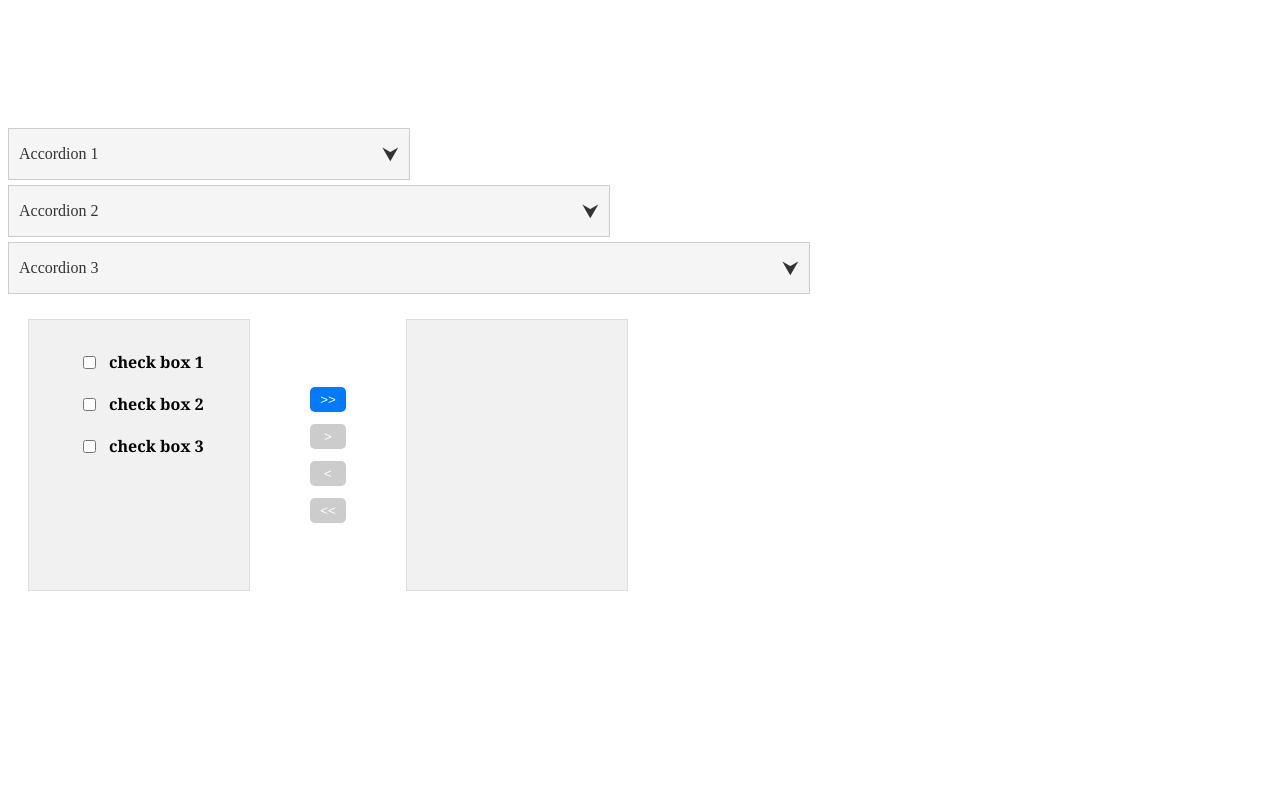
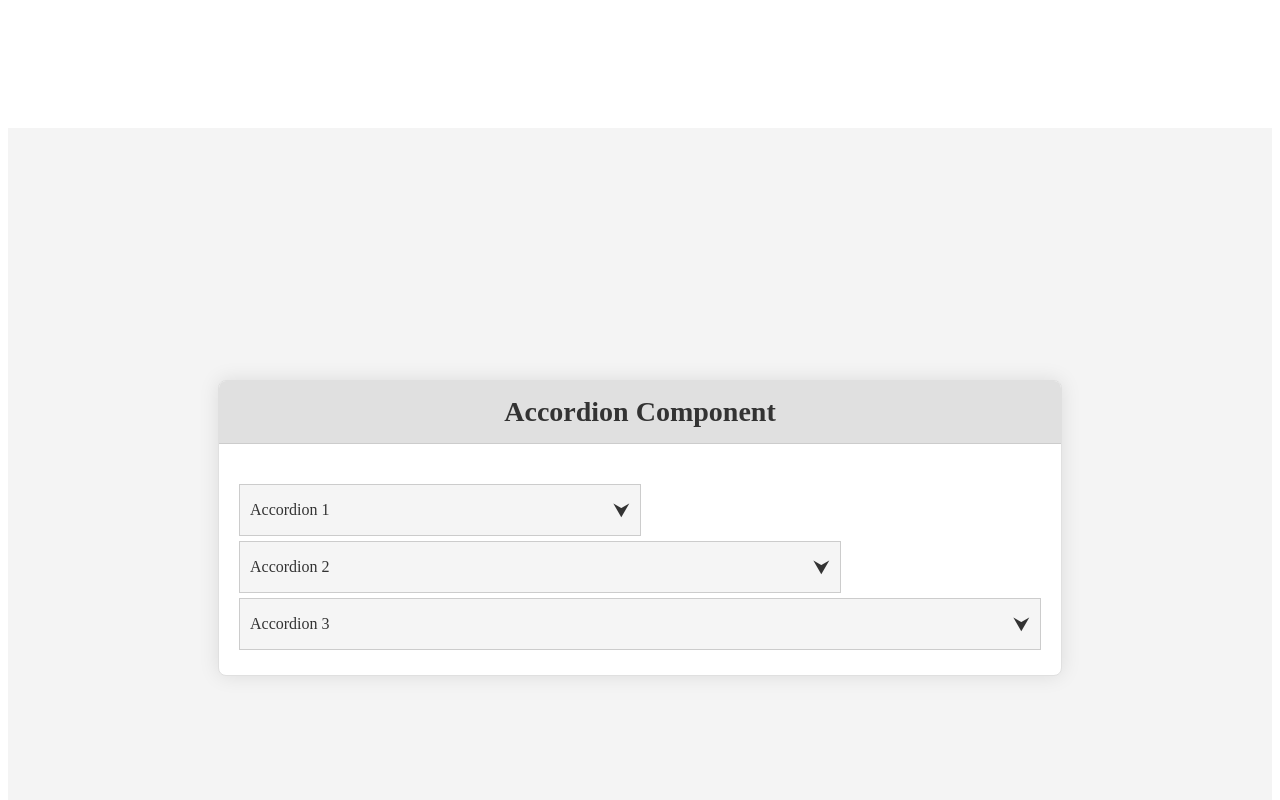
Before and after one commit to kartik-fsd/profile_, a React (Vite) app: page / in a window 1280 px wide. Shown: the part 680-1480 px from the top of the page. Before the commit the page ends 1299 px from the top, so only its background shows below. Built offline with nearby package versions, Linux system fonts and the light colour scheme.

Commit message:
StopWatch is added

```diff
--- /dev/null
+++ b/Showcase/index.css
@@ -0,0 +1,37 @@
+/* Component Showcase Container */
+.component-showcase {
+    display: flex;
+    justify-content: center;
+    align-items: center;
+    min-height: 100vh;
+    background-color: #f4f4f4; /* Light gray background */
+  }
+
+  /* Individual Component Demo */
+  .component-demo {
+    border: 1px solid #e0e0e0; /* Light border */
+    border-radius: 8px;
+    overflow: hidden;
+    box-shadow: 0 0 20px rgba(0, 0, 0, 0.1);
+    background-color: #fff;
+    margin: 20px;
+  }
+
+  /* Component Container */
+  .component-container {
+    padding: 20px;
+    /* Add specific styling for your displayed component here */
+  }
+
+  /* Heading for Component */
+  .component-heading {
+    font-size: 28px;
+    font-weight: bold;
+    margin-top: 0;
+    margin-bottom: 20px;
+    text-align: center;
+    color: #333; /* Dark text color */
+    padding: 15px 0;
+    background-color: #e0e0e0; /* Light gray background for heading */
+    border-bottom: 1px solid #ccc; /* Border for heading */
+  }
--- /dev/null
+++ b/Showcase/index.jsx
@@ -0,0 +1,22 @@
+import PropTypes from 'prop-types';
+import './index.css'; // Import CSS for styling
+
+function ComponentView({ Component ,title}) {
+  return (
+    <div className="component-showcase">
+      <div className="component-demo">
+      <h3 className="component-heading">{title} Component</h3>
+        <div className="component-container">
+          <Component /> {/* Render the provided component */}
+        </div>
+      </div>
+    </div>
+  );
+}
+
+ComponentView.propTypes = {
+  Component: PropTypes.elementType.isRequired,
+  title: PropTypes.string.isRequired,
+};
+
+export default ComponentView;
--- a/src/App.jsx
+++ b/src/App.jsx
@@ -2,8 +2,10 @@ import { motion } from "framer-motion";
 import "./App.css"
 import Accordion from "./Components/accordian/accordion";
 import List from "./Components/Transfer-List";
+import ComponentView from "../Showcase";
+import Stopwatch from "./Components/Stop-watch_Widget/stopwatch";
+
 const App = () => {
-
   return (
     <>
       <div className="video-background">
@@ -18,8 +20,9 @@ const App = () => {
           </motion.div>
         </div>
       </div>
-      <Accordion/>
-      <List/>
+      <ComponentView Component={Accordion} title="Accordion"/>
+      <ComponentView Component={List} title="List Transfer"/>
+      <ComponentView Component={Stopwatch} title="Stopwatch" />
     </>
   );
 };
--- /dev/null
+++ b/src/Components/Stop-watch_Widget/stopwatch.css
@@ -0,0 +1,49 @@
+/* stopwatch.css */
+
+/* Color palette */
+:root {
+    --primary-color: #4CAF50; /* Green */
+    --secondary-color: #ff9800; /* Orange */
+    --background-color: #f4f4f4; /* Light grey */
+    --text-color: #333; /* Dark grey */
+  }
+
+  /* Stopwatch Container */
+  .progress {
+    text-align: center;
+    margin-top: 30px;
+  }
+
+  /* Timer */
+  .timer {
+    font-size: 48px;
+    color: var(--text-color);
+    padding: 10px 0;
+    background-color: var(--background-color);
+    border-radius: 8px;
+    box-shadow: 0 0 10px rgba(0, 0, 0, 0.1);
+  }
+
+  /* Buttons */
+  .watch-btn-wrapper {
+    display: flex;
+    justify-content: center;
+    align-items: center;
+    margin-top: 20px;
+  }
+
+  .watch-btn-wrapper button {
+    margin: 0 10px;
+    padding: 10px 20px;
+    font-size: 16px;
+    cursor: pointer;
+    background-color: var(--primary-color);
+    color: #fff;
+    border: none;
+    border-radius: 5px;
+    transition: background-color 0.3s ease;
+  }
+
+  .watch-btn-wrapper button:hover {
+    background-color: var(--secondary-color);
+  }
--- /dev/null
+++ b/src/Components/Stop-watch_Widget/stopwatch.jsx
@@ -0,0 +1,54 @@
+import { useState,useEffect } from "react";
+import "./stopwatch.css";
+
+export default function Stopwatch() {
+  const [time, settime] = useState(0);
+  const [isRunning, setIsRunning] = useState(false);
+  const [isPaused, setIsPaused] = useState(true);
+
+  useEffect(() => {
+    let interval;
+    if (isRunning && isPaused === false) {
+      interval = setInterval(() => {
+        settime((prev) => prev + 1);
+      }, 1000);
+    } else {
+      clearInterval(interval);
+    }
+    return () => clearInterval(interval);
+  }, [isRunning,isPaused]);
+
+  const start_stop = () => {
+    setIsRunning(!isRunning);
+    setIsPaused(false)
+  };
+
+  const reset = ()=>{
+    settime(0);
+    setIsRunning(false);
+  }
+  const resume_pause = () =>{
+    setIsPaused(!isPaused)
+  }
+
+  const formatTime = (time)=>{
+    const hours = Math.floor(time/3600);
+    const min = Math.floor((time%3600)/60);
+    const sec = Math.floor(time%60);
+    const formatNumber = (num) => (num < 10 ? `0${num}` : num);
+    return `${formatNumber(hours)} : ${formatNumber(min)} : ${formatNumber(sec)}`
+  }
+  return (
+    <>
+      <div className="progress">
+        <div className="timer"><h1>{formatTime(time)}</h1></div>
+      </div>
+
+      <div className="watch-btn-wrapper">
+        <button onClick={start_stop}>{!isRunning ? "Start" : "stop"}</button>
+        <button onClick={reset}>Reset</button>
+        <button onClick={resume_pause} disabled = {isRunning} >{!isPaused ? "Pause" : "Resume" }</button>
+      </div>
+    </>
+  );
+}
```
Also changed, not shown: 1 other file (tests, documents, lock files or other folders).
